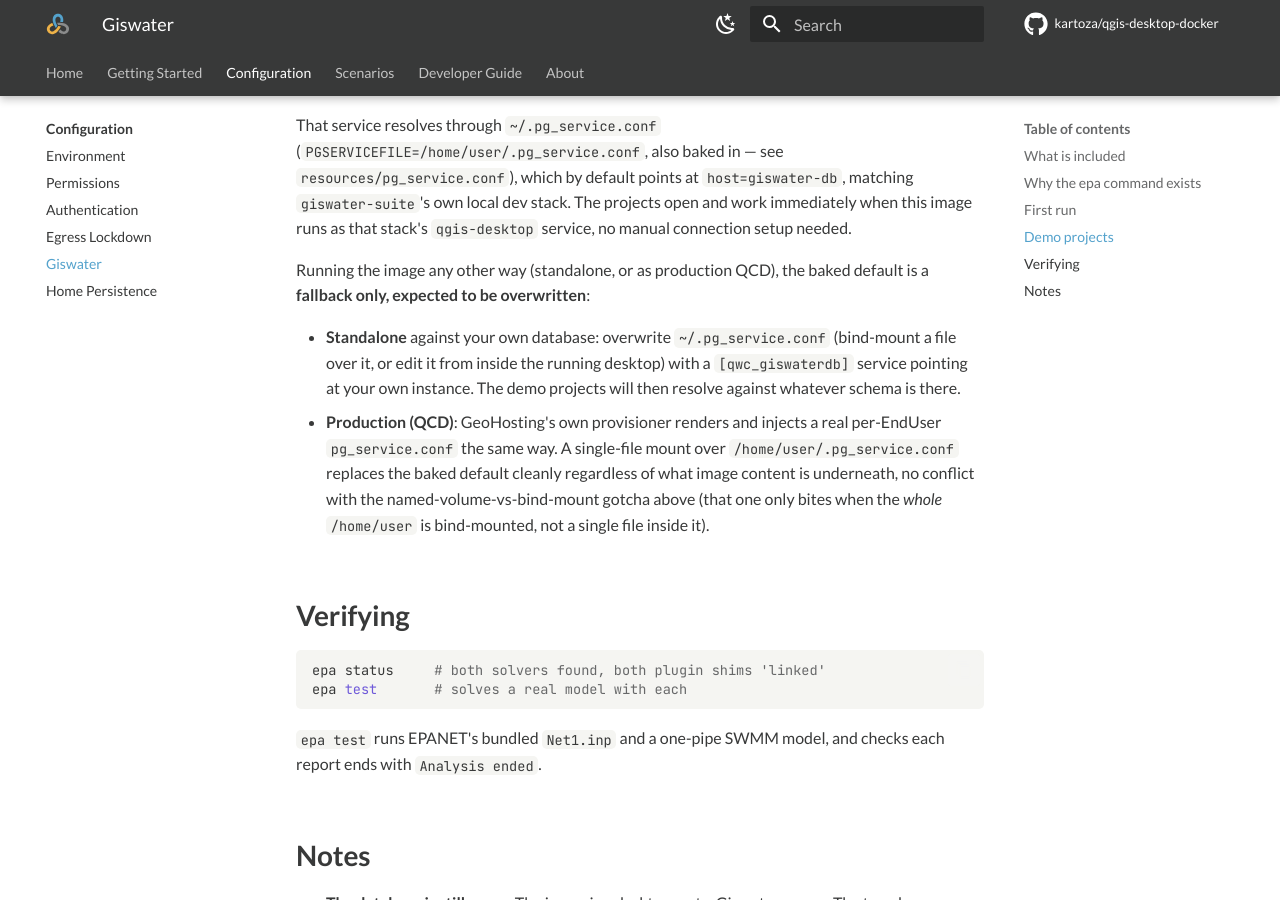
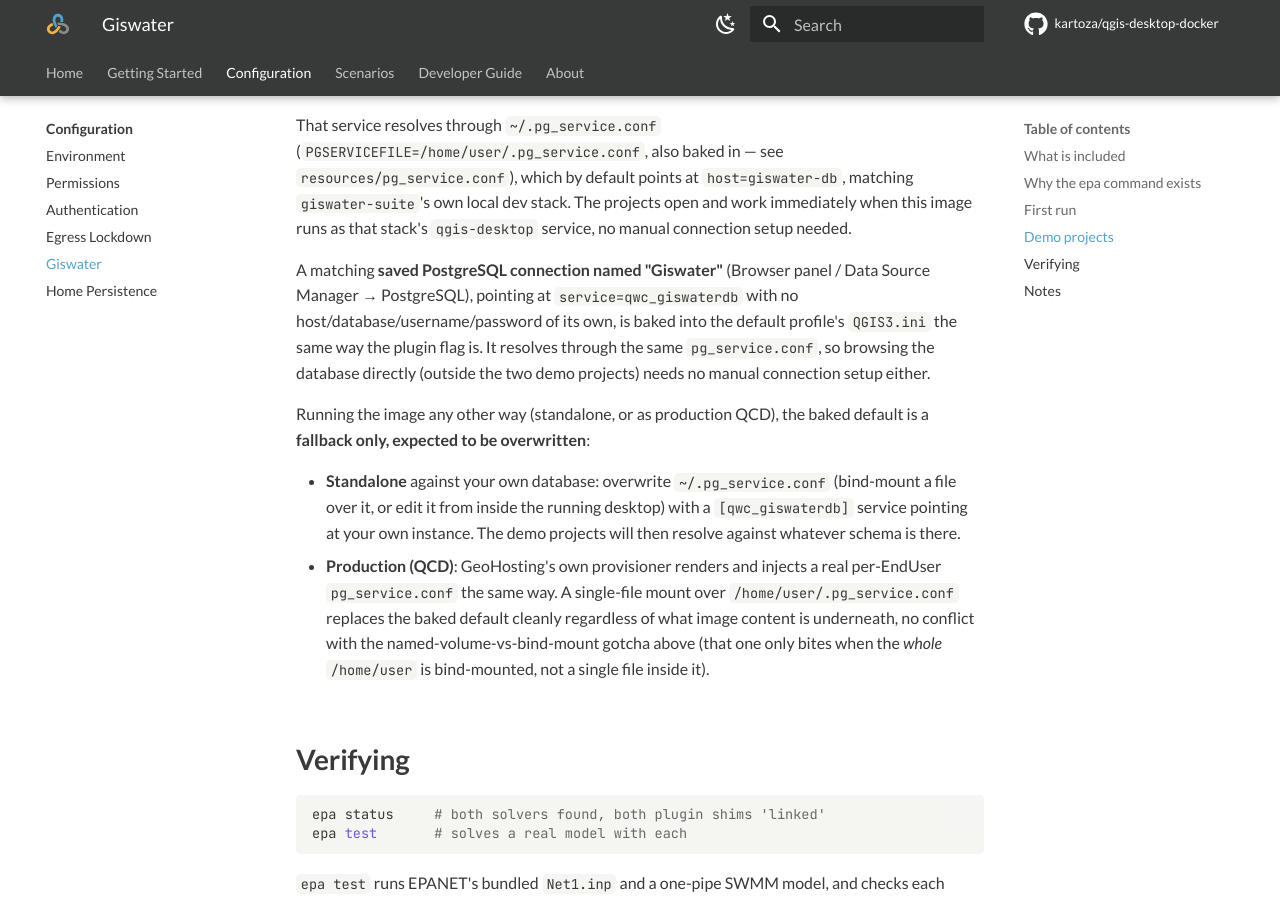
Before and after one commit to kartoza/qgis-desktop-docker, an MkDocs documentation site: the page built from docs/configuration/giswater.md, in a window 1280 px wide and 900 px high, scrolled down 2891 px. Built offline with MkDocs 1.6.1 and Material for MkDocs 9.7.7, drawn with Linux system fonts in a browser that asks for light colours; comment, search, counter and statistics services are not loaded.

Commit message:
Add Giswater connection

```diff
--- a/docs/configuration/giswater.md
+++ b/docs/configuration/giswater.md
@@ -124,6 +124,13 @@ That service resolves through `~/.pg_service.conf`
 projects open and work immediately when this image runs as that stack's
 `qgis-desktop` service, no manual connection setup needed.
 
+A matching **saved PostgreSQL connection named "Giswater"** (Browser panel
+/ Data Source Manager → PostgreSQL), pointing at `service=qwc_giswaterdb`
+with no host/database/username/password of its own, is baked into the
+default profile's `QGIS3.ini` the same way the plugin flag is. It resolves
+through the same `pg_service.conf`, so browsing the database directly
+(outside the two demo projects) needs no manual connection setup either.
+
 Running the image any other way (standalone, or as production QCD), the
 baked default is a **fallback only, expected to be overwritten**:
 
```
Also changed, not shown: CHANGELOG.md (+4 -0 lines), 1 other file.
